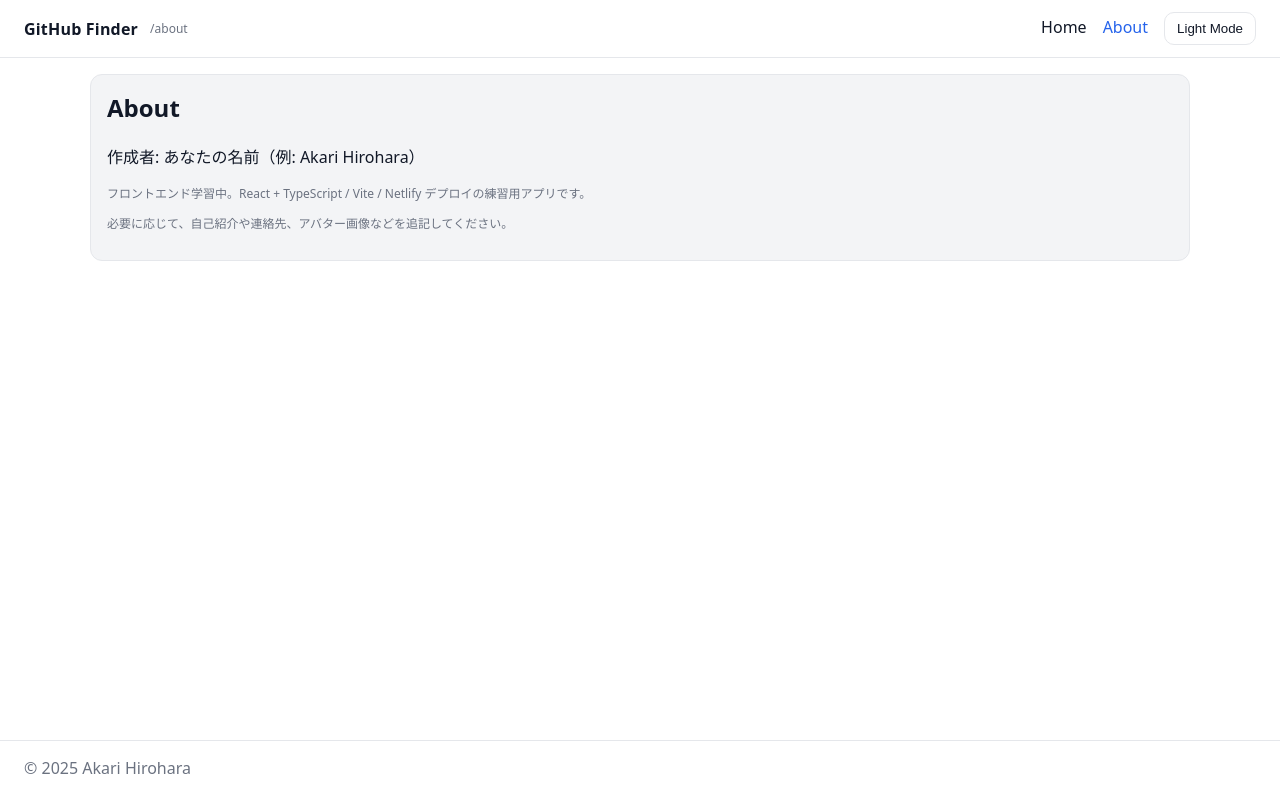
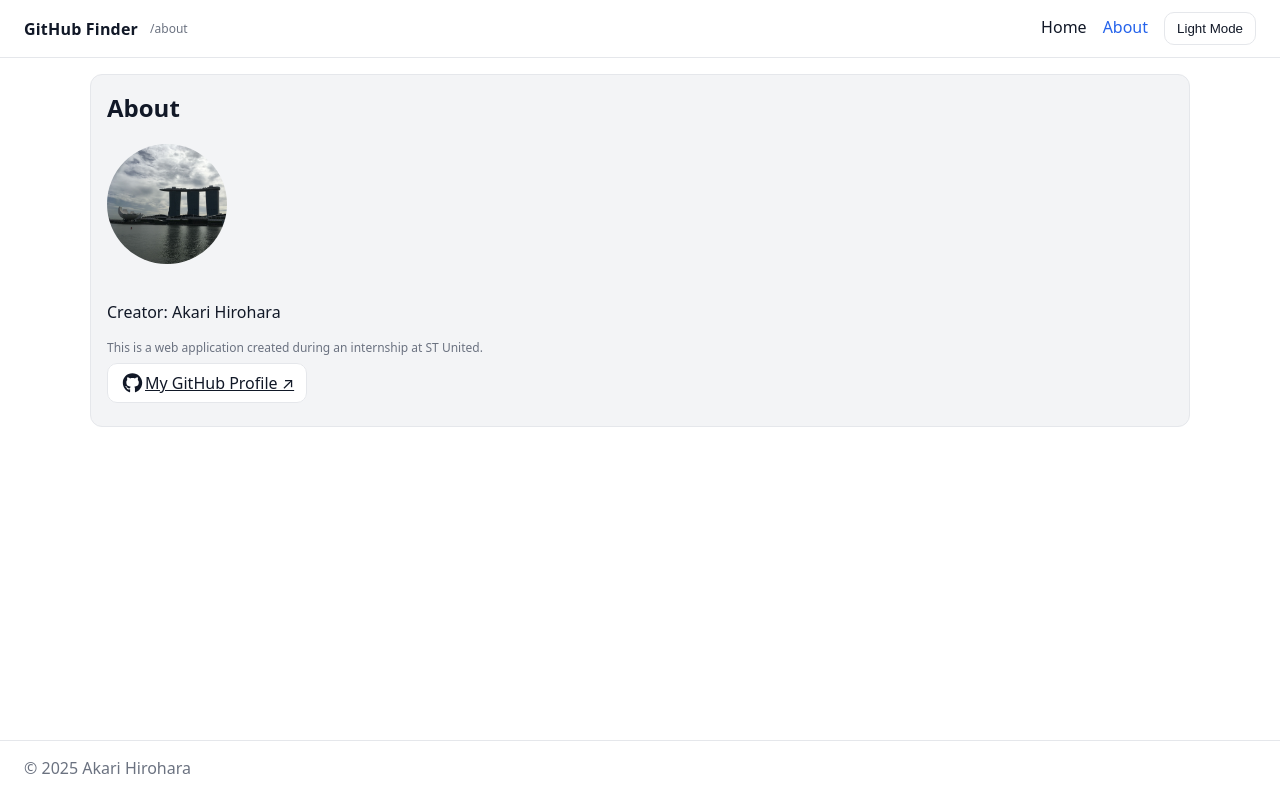
Before and after one commit to akarihirohara/Github_Finder, a React (Vite) app in the folder Package/: page /about in a window 1280 px wide. Built offline with nearby package versions, Linux system fonts and the light colour scheme; no server answers.

Commit message:
add show more button

```diff
--- a/Package/package.json
+++ b/Package/package.json
@@ -10,6 +10,9 @@
     "preview": "vite preview"
   },
   "dependencies": {
+    "@fortawesome/fontawesome-svg-core": "^7.0.0",
+    "@fortawesome/free-brands-svg-icons": "^7.0.0",
+    "@fortawesome/react-fontawesome": "^3.0.0",
     "axios": "^1.11.0",
     "react": "^19.1.1",
     "react-dom": "^19.1.1",
--- a/Package/src/components/SearchForm.tsx
+++ b/Package/src/components/SearchForm.tsx
@@ -27,7 +27,7 @@ export default function SearchForm({ value, loading, onChange, onSubmit, onClear
             className="input"
             value={value}
             onChange={(e) => onChange(e.target.value)}
-            placeholder="GitHubユーザーを検索"
+            placeholder="Search GitHub users"
             aria-label="Search GitHub users"
             disabled={loading}
             />
--- a/Package/src/lib/github.ts
+++ b/Package/src/lib/github.ts
@@ -14,16 +14,15 @@ const gh = axios.create({
     : undefined,
 });
 
-type Opt = { signal?: AbortSignal };
+type Opt = { signal?: AbortSignal; page?: number };
 
 // ユーザー検索（/search/users）。Home で使うため、最低限のフィールドに整形して返す
 export async function searchUsers(q: string, opt: Opt = {}): Promise<UserSummary[]> {
   const { data } = await gh.get("/search/users", {
-        params: { q, per_page: 30 },    // 1ページ30件
-        signal: opt.signal,             // AbortController によるキャンセル
+    params: { q, per_page: 30, page: opt.page ?? 1 }, // ← page を指定
+    signal: opt.signal,
   });
-    const items = (data?.items ?? []) as any[]; // API レスポンスの items 配列だけ使う
-    return items.map((u) => ({
+  return (data.items ?? []).map((u: any) => ({
     id: u.id,
     login: u.login,
     avatar_url: u.avatar_url,
--- a/Package/src/pages/About.tsx
+++ b/Package/src/pages/About.tsx
@@ -1,15 +1,45 @@
 // =============================================
 // 役割: 自己紹介などを表示する固定ページ
 // =============================================
+import profileImg from "../assets/my-icon.jpeg"; // 画像ファイルをインポート
+import { FontAwesomeIcon } from "@fortawesome/react-fontawesome";
+import { faGithub } from "@fortawesome/free-brands-svg-icons";
+
 export default function About() {
   return (
     <div className="card">
       <h2 style={{ marginTop: 0 }}>About</h2>
+      {/* 👇 プロフィール画像 */}
+      <img
+        src={profileImg}
+        alt="My Profile"
+        style={{
+          width: "120px",
+          height: "120px",
+          borderRadius: "50%",       // 丸く切り抜き
+          objectFit: "cover",
+          marginBottom: "16px",
+        }}
+      />
+      <p>Creator: Akari Hirohara</p>
+
+      <p className="badge">
+        This is a web application created during an internship at ST United.
+      </p>
+
+      {/* 👇 ここを追加 */}
       <p>
-                作成者: あなたの名前（例: Akari Hirohara）
+        <a
+          href="https://github.com/akarihirohara" // ← あなたの GitHub ユーザー名に置き換えてください
+          target="_blank"
+          rel="noreferrer"
+          className="button"
+        >
+        {/* 👇 GitHubアイコン */}
+          <FontAwesomeIcon icon={faGithub} size="lg" />
+          My GitHub Profile ↗
+        </a>
       </p>
-            <p className="badge">フロントエンド学習中。React + TypeScript / Vite / Netlify デプロイの練習用アプリです。</p>
-            <p className="badge">必要に応じて、自己紹介や連絡先、アバター画像などを追記してください。</p>
     </div>
   );
 }
--- a/Package/src/pages/Home.tsx
+++ b/Package/src/pages/Home.tsx
@@ -18,6 +18,8 @@ export default function Home() {
     const [status, setStatus] = useState<Status>("idle"); // 表示状態
     const [error, setError] = useState<string | null>(null); // エラーメッセージ
     const cancelRef = useRef<AbortController | null>(null); // 直近リクエストのキャンセル用
+    const [page, setPage] = useState(1); // 現在のページ番号
+    const [hasMore, setHasMore] = useState(false); // 次のページがあるか判定
 
 
     // 初回：保存された検索語があれば自動検索
@@ -28,33 +30,40 @@ export default function Home() {
     }, []);
 
     // 実際の検索処理（共通化）
-    const doSearch = async (q: string) => {
-        if (!q.trim()) return;          // 空文字は検索しない
+    const doSearch = async (q: string, page = 1) => {
+        if (!q.trim()) return;
         setStatus("loading");
         setError(null);
-        localStorage.setItem(KEY, q);   // 直近語を保存
 
+        if (page === 1) {
+            localStorage.setItem(KEY, q);
+        }
 
-        // 多重リクエスト対策：前回分をキャンセル
         cancelRef.current?.abort();
         const controller = new AbortController();
         cancelRef.current = controller;
 
+        try {
+            const items = await searchUsers(q, { signal: controller.signal, page });
 
-        try {
-            const items = await searchUsers(q, { signal: controller.signal });          // API 呼び出し
-            // 受信時に最新検索かどうかチェック
             if (controller.signal.aborted || cancelRef.current !== controller) return;
-            setSearchResult(items); // 結果を反映
+
+            if (page === 1) {
+                setSearchResult(items);
+            } else {
+                setSearchResult(prev => [...prev, ...items]);
+            }
+
+            // 👇 追加：30件返ってきたら「次もある」と判断
+            setHasMore(items.length === 30);
+
             setStatus("success");
         } catch (e: any) {
-            // キャンセル時は無視
             if (e?.name === "CanceledError" || e?.name === "AbortError") return;
-            // ステータスコードで文言を出し分け
             const code = e?.response?.status;
-            if (code === 403 || code === 429) setError("レート制限中です。時間をおいて再試行するか、PAT を設定してください。");
-            else if (e?.request && !e?.response) setError("ネットワークエラーです。接続を確認してください。");
-            else setError("検索に失敗しました。もう一度お試しください。");
+            if (code === 403 || code === 429) setError("Rate limiting in progress. Please wait a while and try again, or set up PAT.");
+            else if (e?.request && !e?.response) setError("There is a network error. Please check your connection.");
+            else setError("Search failed. Please try again.");
             setStatus("error");
         }
     };
@@ -82,16 +91,16 @@ export default function Home() {
                 onClear={handleClear}
             />
             {/* 状態に応じた表示の切り替え */}
-            {status === "idle" && <p className="badge">ユーザー名を入力して検索してください。</p>}
+            {status === "idle" && <p className="badge">Please enter a username to search.</p>}
             {status === "loading" && <p className="badge">Searching…</p>}
             {status === "error" && (
                 <div className="card">
                     <div style={{ marginBottom: 8 }}>⚠ {error}</div>
-                    <button className="button" onClick={handleSubmit}>再試行</button>
+                    <button className="button" onClick={handleSubmit}>Retry</button>
                 </div>
             )}
             {status === "success" && searchResult.length === 0 && (
-                <p className="badge">一致するユーザーが見つかりませんでした。</p>
+                <p className="badge">No matching users found.</p>
             )}
 
             {/* 検索結果のグリッド */}
@@ -105,6 +114,20 @@ export default function Home() {
                     </div>
                 </div>
             )}
+            {status === "success" && hasMore && (
+                <div style={{ marginTop: "16px", textAlign: "center" }}>
+                    <button
+                        className="button"
+                        onClick={() => {
+                            const next = page + 1;
+                            setPage(next);
+                            doSearch(searchWord, next);
+                        }}
+                    >
+                        Show More
+                    </button>
+                </div>
+            )}
         </div>
     );
 }
--- a/Package/src/pages/UserDetail.tsx
+++ b/Package/src/pages/UserDetail.tsx
@@ -42,9 +42,9 @@ export default function UserDetail() {
             } catch (e: any) {
                 if (e?.name === "CanceledError" || e?.name === "AbortError") return;        // キャンセルは無視
                 const code = e?.response?.status;
-                if (code === 404) setError("ユーザーが見つかりませんでした。");
-                else if (code === 403 || code === 429) setError("レート制限中です。時間をおいて再試行してください。");
-                else setError("読み込みに失敗しました。");
+                if (code === 404) setError("No users found.");
+                else if (code === 403 || code === 429) setError("Rate limiting in progress. Please try again later.");
+                else setError("Failed to load.");
                 setStatus("error");
             }
         })();
--- a/Package/src/styles/globals.css
+++ b/Package/src/styles/globals.css
@@ -59,7 +59,7 @@ body {
 
 .results-grid {
   display: grid !important; /* ← 上書きされないよう強制 */
-  grid-template-columns: repeat(auto-fill, minmax(220px, 1fr));
+  grid-template-columns: repeat(auto-fill, minmax(290px, 1fr));
   gap: 16px;
 }
 .card { background: var(--card); border: 1px solid var(--border); border-radius: 12px; padding: 16px;}
```
Also changed, not shown: Package/src/assets/my-icon.jpeg (added), 1 other file (tests, documents, lock files or other folders). Lines whose indentation alone changed are shown as unchanged.
